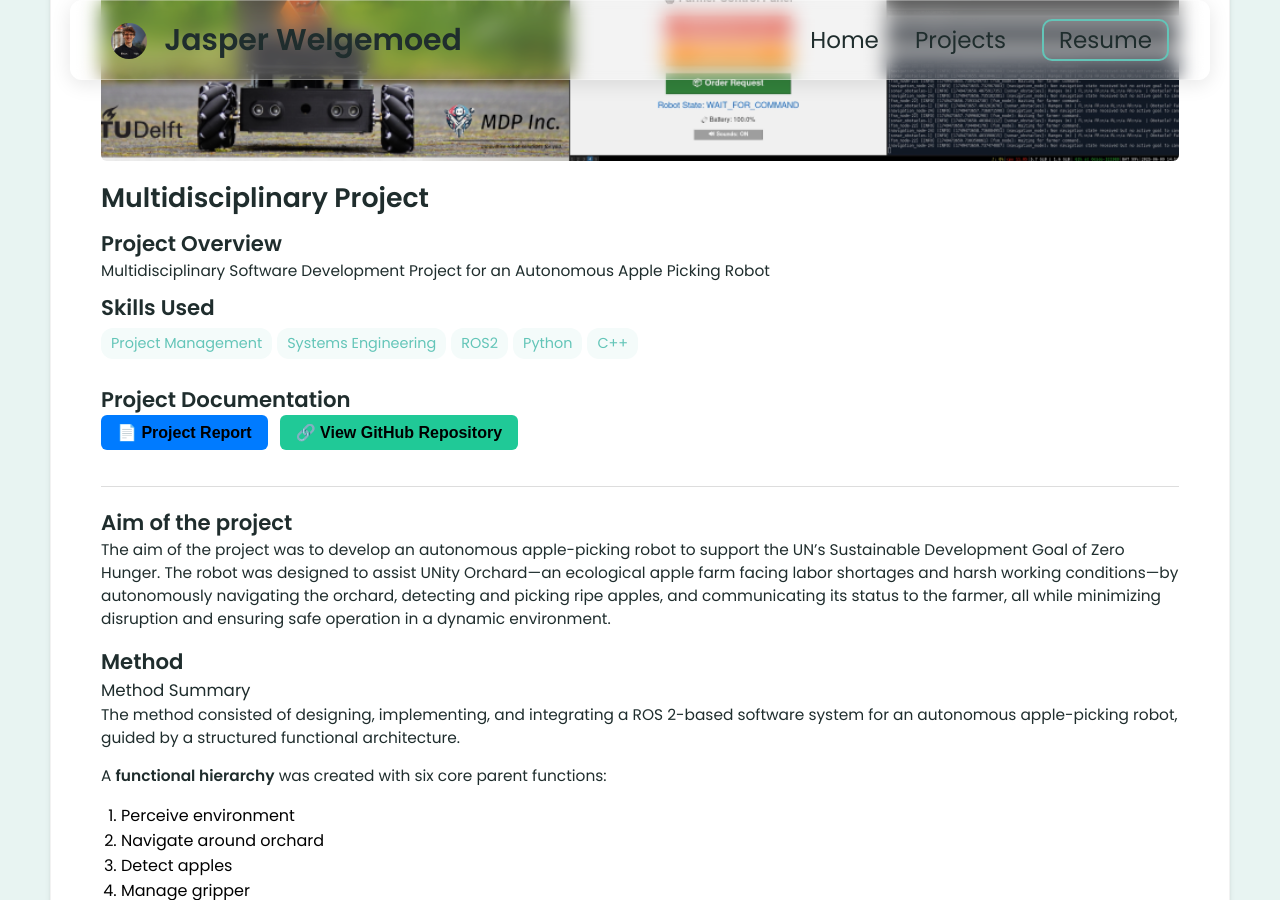
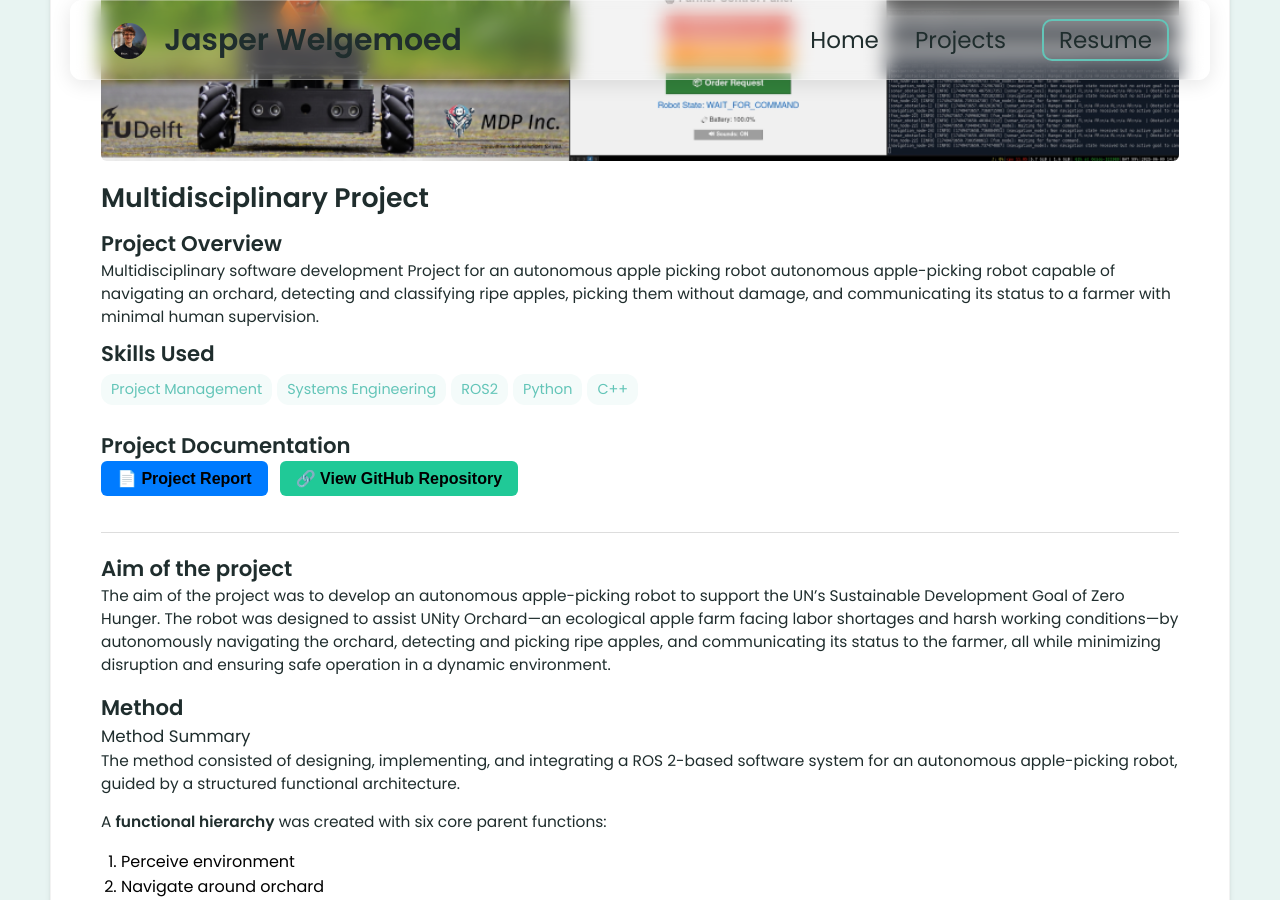
Before and after one commit to jasperwelgemoed/jasperwelgemoed.github.io, a Jekyll site: the page built from _projects/MDP/index.md, in a window 1280 px wide and 900 px high, scrolled down 339 px. Built offline with Jekyll 4.4.1, drawn with Linux system fonts in a browser that asks for light colours.

Commit message:
Update index.md

```diff
--- a/_projects/MDP/index.md
+++ b/_projects/MDP/index.md
@@ -1,7 +1,7 @@
 ---
 layout: post
 title: Multidisciplinary Project
-description: Multidisciplinary Software Development Project for an Autonomous Apple Picking Robot
+description: Multidisciplinary software development Project for an autonomous apple picking robot autonomous apple-picking robot capable of navigating an orchard, detecting and classifying ripe apples, picking them without damage, and communicating its status to a farmer with minimal human supervision.
 skills:
 - Project Management
 - Systems Engineering
```
